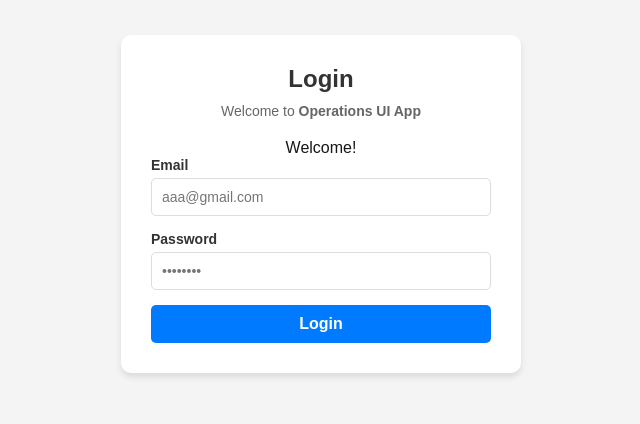
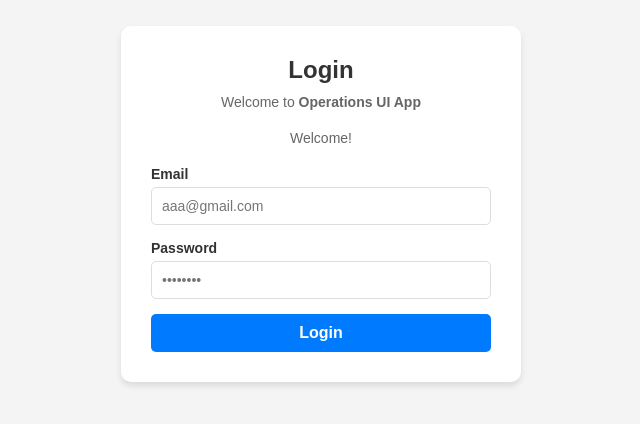
Before and after one commit to dieDeMiguel/turborepo-next-basic, a Next.js app in the folder apps/web/: page / in a window 1280 px wide. Shown: the part 196-620 px from the top of the page, without its empty margins (319-959 px from the left). Built offline with nearby package versions, Linux system fonts and the light colour scheme; no server answers.

Commit message:
Update middleware to set country in cookies and refactor LoginCard for improved country handling

```diff
--- a/apps/web/app/page.tsx
+++ b/apps/web/app/page.tsx
@@ -2,15 +2,18 @@ import LoginCard from "@repo/ui/login-card";
 import styles from "./page.module.css";
 import { cookies } from "next/headers";
 
-import { FC } from "react";
+import { FC, Suspense } from "react";
 
 const Home: FC = async () => {
   const cookieStore = await cookies();
   const country = cookieStore.get("x-country")?.value || "unknown";
+  console.log("Home country", country);
   return (
     <div className={styles.page}>
       <main className={styles.main}>
-        <LoginCard country={country} />
+        <Suspense fallback="Loading...">
+          <LoginCard country={country} />
+        </Suspense>
       </main>
     </div>
   );
--- a/packages/ui/src/login-card.tsx
+++ b/packages/ui/src/login-card.tsx
@@ -1,7 +1,7 @@
 import "./styles.css";
 
 const LoginCard = ({ country }: { country: string }) => {
-  console.log("country", country);
+  console.log("LoginCard country", country);
   return (
     <div className="form-container">
       <div className="form-card">
@@ -12,7 +12,7 @@ const LoginCard = ({ country }: { country: string }) => {
         {/* <p className="login-subtitle">
           This is the website for <span>{country}</span>
         </p> */}
-        <p>
+        <p className="login-subtitle">
           {country === "DE"
             ? "This is the website for Germany"
             : country === "CH"
```
Also changed, not shown: 2 other files (tests, documents, lock files or other folders).
